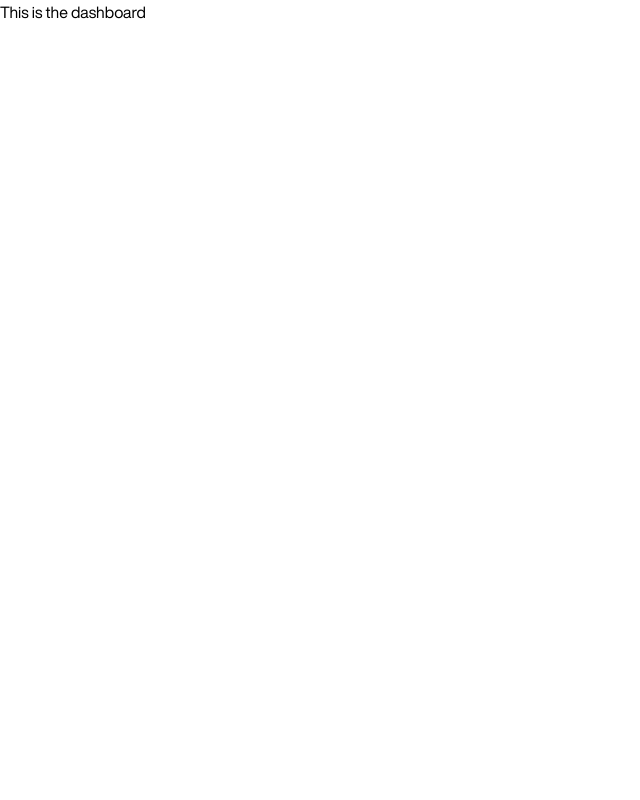
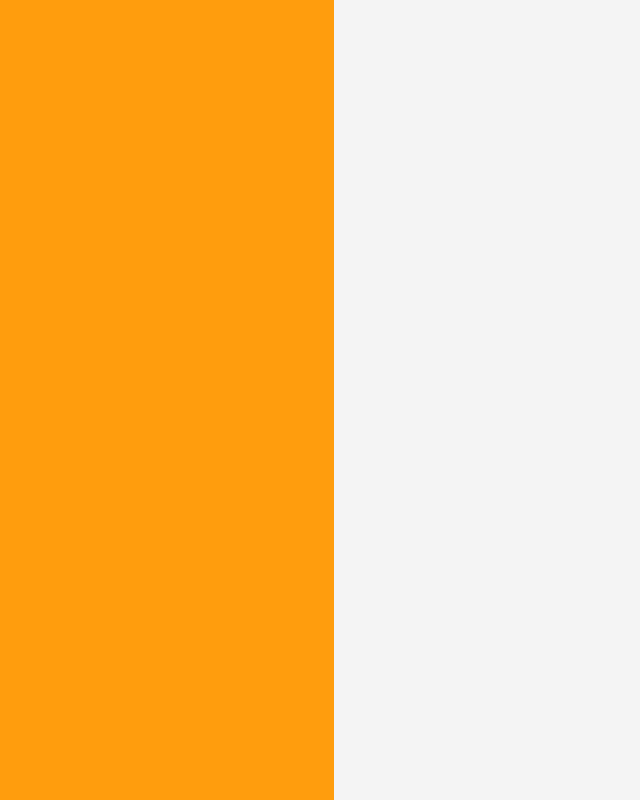
Before and after one commit to vaylette/SDAdmin, a Next.js app: page /dashboard in a window 1280 px wide. Shown: the whole page, without its empty margins (0-640 px from the left). Built offline with nearby package versions, Linux system fonts and the light colour scheme.

Commit message:
Navbar setup

```diff
--- /dev/null
+++ b/app/_components/aside.tsx
@@ -0,0 +1,9 @@
+export default function Aside() {
+  return (
+    <>
+      <aside className="h-full w-[334px] bg-orange-default">
+
+      </aside>
+    </>
+  )
+}
--- /dev/null
+++ b/app/_components/header.tsx
@@ -0,0 +1,8 @@
+
+export default function Header() {
+  return (
+    <div>
+
+    </div>
+  )
+}
--- /dev/null
+++ b/app/dashboard/layout.tsx
@@ -0,0 +1,19 @@
+import Aside from "../_components/aside"
+import Header from "../_components/header"
+
+export default function DashboardLayout({
+    children,
+  }: {
+    children: React.ReactNode
+  }) {
+    return (
+      <div className='min-w-screen h-screen bg-white-100'>
+        <div className='w-full grid grid-cols-2 h-full'>
+            <Aside />
+            <div className='flex flex-col'>
+                <Header />
+            </div>
+        </div>
+      </div>
+    )
+  }
--- a/app/dashboard/page.tsx
+++ b/app/dashboard/page.tsx
@@ -2,7 +2,6 @@
 export default function Dashboard() {
   return (
     <div>
-      This is the dashboard
     </div>
   )
 }
```
